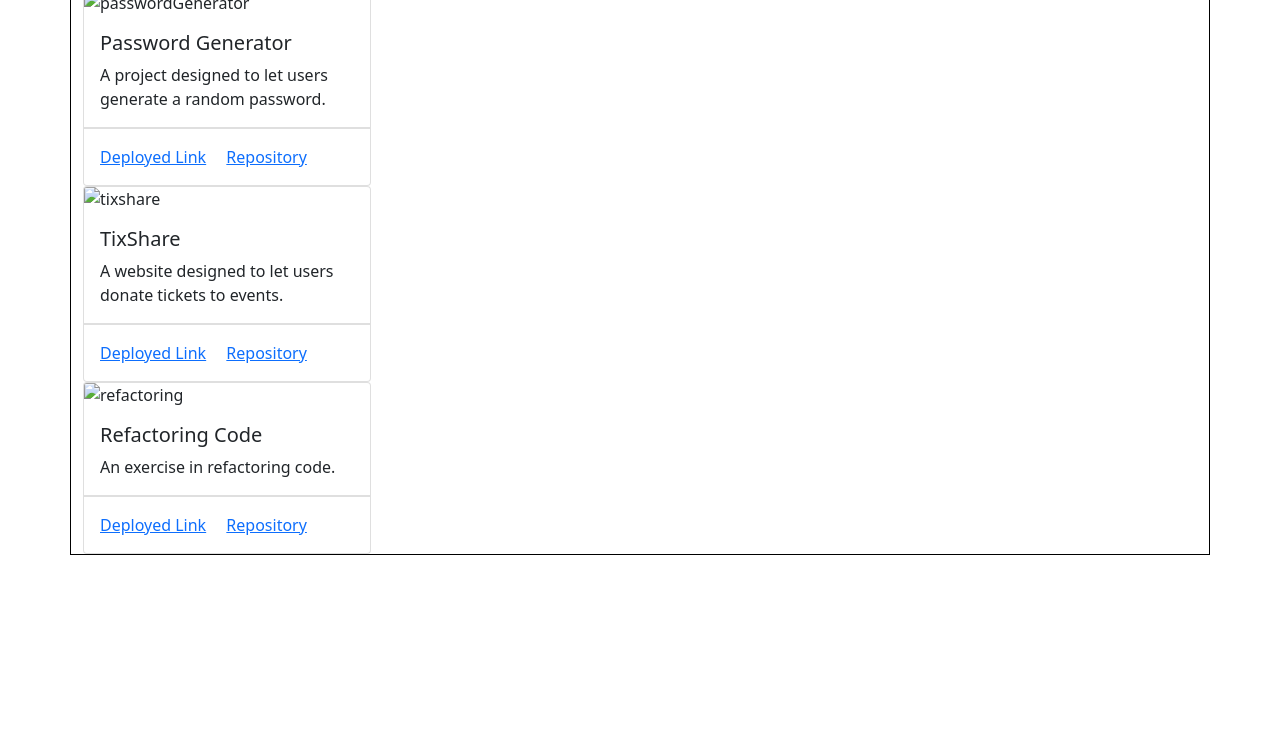
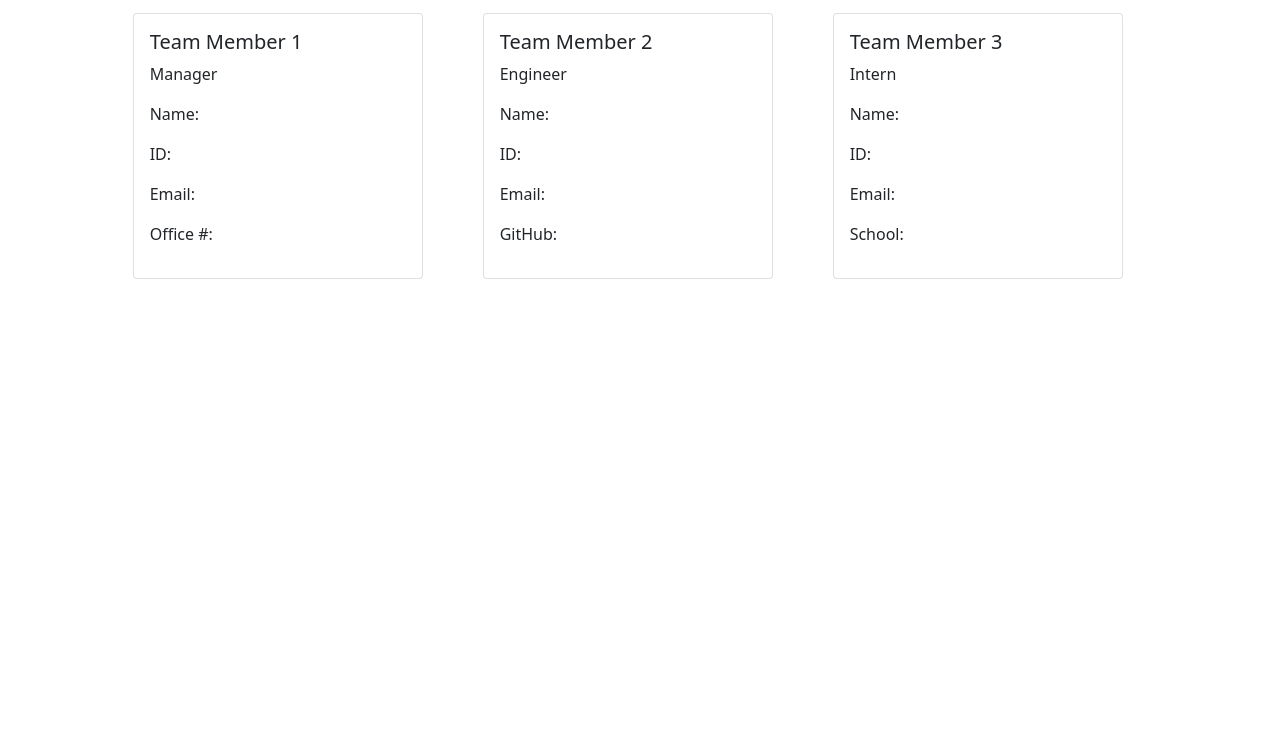
Before and after one commit to toriskyt/team-profile-generator, a website: page index.html in a window 1280 px wide. Shown: the part 67-800 px from the top of the page. Drawn offline with nearby package versions, Linux system fonts and the light colour scheme.

Commit message:
updated html

```diff
--- a/index.html
+++ b/index.html
@@ -8,6 +8,7 @@
     <!-- Bootstrap link for cards -->
     <link href="https://cdn.jsdelivr.net/npm/bootstrap@5.1.3/dist/css/bootstrap.min.css" rel="stylesheet"
         integrity="sha384-1BmE4kWBq78iYhFldvKuhfTAU6auU8tT94WrHftjDbrCEXSU1oBoqyl2QvZ6jIW3" crossorigin="anonymous">
+    <link rel="stylesheet"  href="./Develop/dist/style.css"/>
     <title>Team Profile Generator</title>
 </head>
 
@@ -16,59 +17,53 @@
 </header>
 
 <body>
-    <main class="container" style="border: 1px solid black;">
-        <div class="row"></div>
+    <div class="row">
+        <div class="col-1">
+
         </div>
         <div class="col-3">
             <div class="card" style="width: 18rem;">
-                <!-- Password generator screenshot -->
-                <img src="assets/passwordGenerator.jpg" class="card-img-top" alt="passwordGenerator">
+                <class="card-top">
                 <div class="card-body">
-                    <h5 class="card-title">Password Generator</h5>
-                    <p class="card-text">A project designed to let users generate a random password.</p>
+                    <h5 class="card-title">Team Member 1</h5>
+                    <p<h5>Manager</h5></p>
+                    <p>Name:</p>
+                    <p>ID:</p>
+                    <p>Email:</p>
+                    <p>Office #:</p>
                 </div>
                 <ul class="list-group list-group-flush">
                 </ul>
-                <div class="card-body">
-                    <a href=" https://toriskyt.github.io/random-password-generator/" class="card-link">Deployed
-                        Link</a>
-                    <a href=" https://github.com/toriskyt/random-password-generator" class="card-link">Repository</a>
-                </div>
-
             </div>
         </div>
         <div class="col-3">
             <div class="card" style="width: 18rem;">
-                <!-- TixShare - project one screenshot -->
-                <img src="assets/TixShare.png" class="card-img-top" alt="tixshare">
+                <class="card-top">
                 <div class="card-body">
-                    <h5 class="card-title">TixShare</h5>
-                    <p class="card-text">A website designed to let users donate tickets to events.</p>
+                    <h5 class="card-title">Team Member 2</h5>
+                    <p<h5>Engineer</h5></p>
+                    <p>Name:</p>
+                    <p>ID:</p>
+                    <p>Email:</p>
+                    <p>GitHub:</p>
                 </div>
                 <ul class="list-group list-group-flush">
                 </ul>
-                <div class="card-body">
-                    <a href=" https://toriskyt.github.io/project-one/" class="card-link">Deployed Link</a>
-                    <a href="https://github.com/toriskyt/project-one
-                " class="card-link">Repository</a>
-                </div>
             </div>
         </div>
-        <!-- Refactoring exercise screenshot -->
         <div class="col-3">
             <div class="card" style="width: 18rem;">
-                <img src="assets/refactoringExercise.jpg" class="card-img-top" alt="refactoring">
+                <class="card-top">
                 <div class="card-body">
-                    <h5 class="card-title">Refactoring Code</h5>
-                    <p class="card-text">An exercise in refactoring code.</p>
+                    <h5 class="card-title">Team Member 3</h5>
+                    <p<h5>Intern</h5></p>
+                    <p>Name: </p>
+                    <p>ID:</p>
+                    <p>Email:</p>
+                    <p>School:</p>
                 </div>
                 <ul class="list-group list-group-flush">
                 </ul>
-                <div class="card-body">
-                    <a href="https://toriskyt.github.io/refactoring-html-project/" class="card-link">Deployed
-                        Link</a>
-                    <a href="https://github.com/toriskyt/refactoring-html-project" class="card-link">Repository</a>
-                </div>
             </div>
         </div>
         <div class="col-1">
@@ -76,9 +71,7 @@
         </div>
 
 
-        </div>
-
-
+    </div>
 
 
     </main>
```
Also changed, not shown: Develop/dist/style.css.
